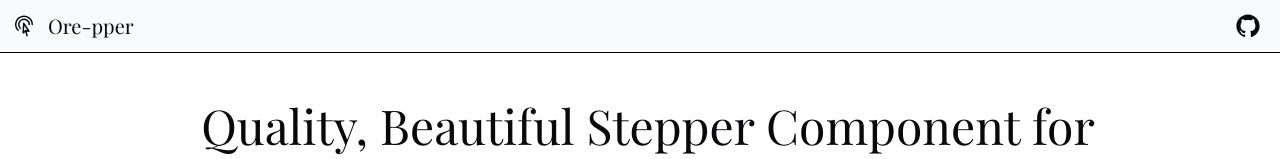
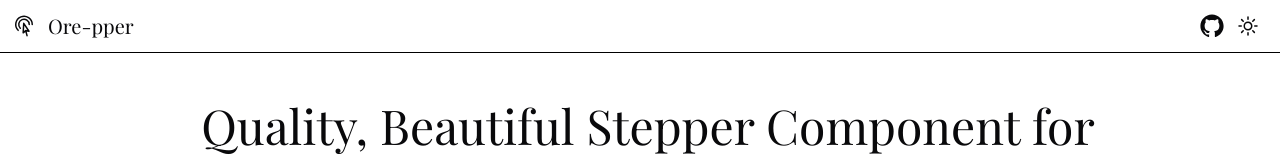
Before and after one commit to glamboyosa/ore-pper, a Next.js app in the folder orepper-landing/: page / in a window 1280 px wide. Shown: the top 159 px of the page. Built offline with nearby package versions, Linux system fonts and the light colour scheme; a web font is replaced by a local one.

Commit message:
add dark mode and adjust necessary components

```diff
--- a/orepper-landing/app/layout.tsx
+++ b/orepper-landing/app/layout.tsx
@@ -5,6 +5,7 @@ import { Playfair_Display } from "next/font/google";
 import Header from "@/components/header/header";
 import { Toaster } from "@/components/ui/toaster";
 import { Analytics } from "@vercel/analytics/react";
+import { Providers } from "./providers";
 const PF = Playfair_Display({
   subsets: ["latin"],
 });
@@ -19,13 +20,15 @@ export default function RootLayout({
   children: React.ReactNode;
 }) {
   return (
-    <html lang="en">
+    <html lang="en" suppressHydrationWarning>
       <body className={cn("min-h-screen", PF.className)}>
-        <Header />
-        <div className="flex flex-col justify-center items-center">
-          {children}
-        </div>
-        <Toaster />
+        <Providers>
+          <Header />
+          <div className="flex flex-col justify-center items-center">
+            {children}
+          </div>
+          <Toaster />
+        </Providers>
         <Analytics />
       </body>
     </html>
--- /dev/null
+++ b/orepper-landing/app/providers.tsx
@@ -0,0 +1,12 @@
+"use client";
+
+import { ThemeProvider } from "next-themes";
+import { PropsWithChildren } from "react";
+
+export function Providers({ children }: PropsWithChildren) {
+  return (
+    <ThemeProvider attribute="class" enableSystem defaultTheme="system">
+      {children}
+    </ThemeProvider>
+  );
+}
--- a/orepper-landing/components/card-content.tsx
+++ b/orepper-landing/components/card-content.tsx
@@ -8,7 +8,7 @@ type CardContentProps = {
 const CardContent = ({ data }: CardContentProps) => {
   return (
     <div className="flex h-3/4 justify-center items-center flex-col">
-      <h3 className="text-5xl font-bold tracking-tight text-gray-800">
+      <h3 className="text-5xl font-bold tracking-tight dark:text-slate-50 text-gray-800">
         {data.title}
       </h3>
       {data.render}
--- a/orepper-landing/components/header/header.tsx
+++ b/orepper-landing/components/header/header.tsx
@@ -1,17 +1,21 @@
 import { CursorArrowRippleIcon } from "@heroicons/react/24/outline";
 import { GitHubLogoIcon } from "@radix-ui/react-icons";
 import Link from "next/link";
+import ThemeChanger from "../theme/theme-changer";
 
 const Header = () => {
   return (
-    <div className="flex bg-slate-50 p-3  border-b-[1px] border-black w-full items-center">
+    <div className="flex p-3  border-b-[1px] border-black dark:border-zinc-50 w-full items-center">
       <div className="flex items-center gap-3">
         <CursorArrowRippleIcon width={24} height={24} />
         <span className="text-lg md:text-xl">Ore-pper</span>
       </div>
-      <Link href={"https://github.com/glamboyosa/ore-pper"} className="ml-auto mr-2" target="_blank">
-        <GitHubLogoIcon width={24} height={24} />
-      </Link>
+      <div className="flex cursor-pointer items-center ml-auto mr-2 gap-3">
+        <Link href={"https://github.com/glamboyosa/ore-pper"} target="_blank">
+          <GitHubLogoIcon width={24} height={24} />
+        </Link>
+        <ThemeChanger />
+      </div>
     </div>
   );
 };
--- /dev/null
+++ b/orepper-landing/components/theme/svgs.ts
@@ -0,0 +1,7 @@
+import { SunIcon as Sun } from "@heroicons/react/24/outline";
+import { MoonIcon as Moon } from "@radix-ui/react-icons";
+import { motion } from "framer-motion";
+const SunIcon = motion(Sun, { forwardMotionProps: true });
+const MoonIcon = motion(Moon, { forwardMotionProps: true });
+
+export { SunIcon, MoonIcon };
--- /dev/null
+++ b/orepper-landing/components/theme/theme-changer.tsx
@@ -0,0 +1,27 @@
+"use client";
+import { useTheme } from "next-themes";
+import { MoonIcon, SunIcon } from "./svgs";
+import { AnimatePresence } from "framer-motion";
+import { useEffect, useState } from "react";
+
+const ThemeChanger = () => {
+  const { resolvedTheme, setTheme, theme } = useTheme();
+  const [mounted, setMounted] = useState(false);
+  useEffect(() => {
+    setMounted(true);
+  }, []);
+  if (!mounted) {
+    return null;
+  }
+
+  return (
+    <AnimatePresence>
+      {resolvedTheme === "light" ? (
+        <SunIcon onClick={() => setTheme("dark")} width={24} height={24} />
+      ) : (
+        <MoonIcon onClick={() => setTheme("light")} width={24} height={24} />
+      )}
+    </AnimatePresence>
+  );
+};
+export default ThemeChanger;
--- a/orepper-landing/components/ui/spotlight.tsx
+++ b/orepper-landing/components/ui/spotlight.tsx
@@ -1,13 +1,16 @@
 "use client";
 import { motion, useMotionTemplate, useMotionValue } from "framer-motion";
-import { MouseEvent, useState } from "react";
+import { MouseEvent, useEffect, useState } from "react";
 import Stepper from "../stepper";
 import { Button } from "./button";
 import { createOnboardingData } from "@/lib/utils";
 import { data } from "@/lib/data";
 import CardContent from "../card-content";
 import { CursorArrowRaysIcon } from "@heroicons/react/24/outline";
+import { useTheme } from "next-themes";
 export default function Spotlight() {
+  const { resolvedTheme } = useTheme();
+  const [mounted, setMounted] = useState(false);
   const mouseX = useMotionValue(0);
   const mouseY = useMotionValue(0);
   const [step, setStep] = useState(1);
@@ -18,11 +21,25 @@ export default function Spotlight() {
     mouseX.set(clientX - left);
     mouseY.set(clientY - top);
   }
+  useEffect(() => {
+    const timeout = setTimeout(() => {
+      setMounted(true);
+    }, 1000);
 
+    return () => clearTimeout(timeout);
+  }, []);
+  if (!mounted) {
+    return (
+      <motion.div
+        className="w-[360px] animate-pulse bg-slate-200 dark:bg-gray-50 md:w-[440px] h-[650px] rounded-xl px-8 py-16 shadow-2xl"
+        style={{ background: useMotionTemplate`` }}
+      ></motion.div>
+    );
+  }
   return (
     <motion.div
       layout
-      className="group relative w-[360px] md:w-[440px] text-center h-[650px]   rounded-xl border border-white/10 bg-slate-50 px-8 py-16 shadow-2xl"
+      className="group relative w-[360px] md:w-[440px] text-center h-[650px]   rounded-xl border border-white/10 bg-slate-50 dark:bg-slate-900 px-8 py-16 shadow-2xl"
       onMouseMove={handleMouseMove}
     >
       <motion.div
@@ -31,7 +48,11 @@ export default function Spotlight() {
           background: useMotionTemplate`
             radial-gradient(
               650px circle at ${mouseX}px ${mouseY}px,
-              rgba(30, 30, 30, 0.15),
+              ${
+                resolvedTheme === "light"
+                  ? "rgba(30, 30, 30, 0.15)"
+                  : "rgba(243, 238, 238, 0.15)"
+              },
               transparent 80%
             )
           `,
@@ -44,7 +65,7 @@ export default function Spotlight() {
         <div className="items-center gap-2 flex ml-auto mr-2">
           <Button
             variant={"outline"}
-            className="rounded-sm px-8 py-3 bg-zinc-200"
+            className="rounded-sm px-8 py-3 dark:bg-slate-700 bg-zinc-200"
             disabled={step === 1}
             onClick={() => {
               if (step === 1) {
--- a/orepper-landing/package.json
+++ b/orepper-landing/package.json
@@ -26,6 +26,7 @@
     "eslint-config-next": "13.5.2",
     "framer-motion": "^10.16.4",
     "next": "13.5.2",
+    "next-themes": "^0.2.1",
     "postcss": "8.4.30",
     "react": "18.2.0",
     "react-dom": "18.2.0",
```
Also changed, not shown: orepper-landing/tailwind.config.ts (+6 -6 lines), orepper-landing/app/globals.css (line endings or trailing spaces), 1 other file (tests, documents, lock files or other folders).
